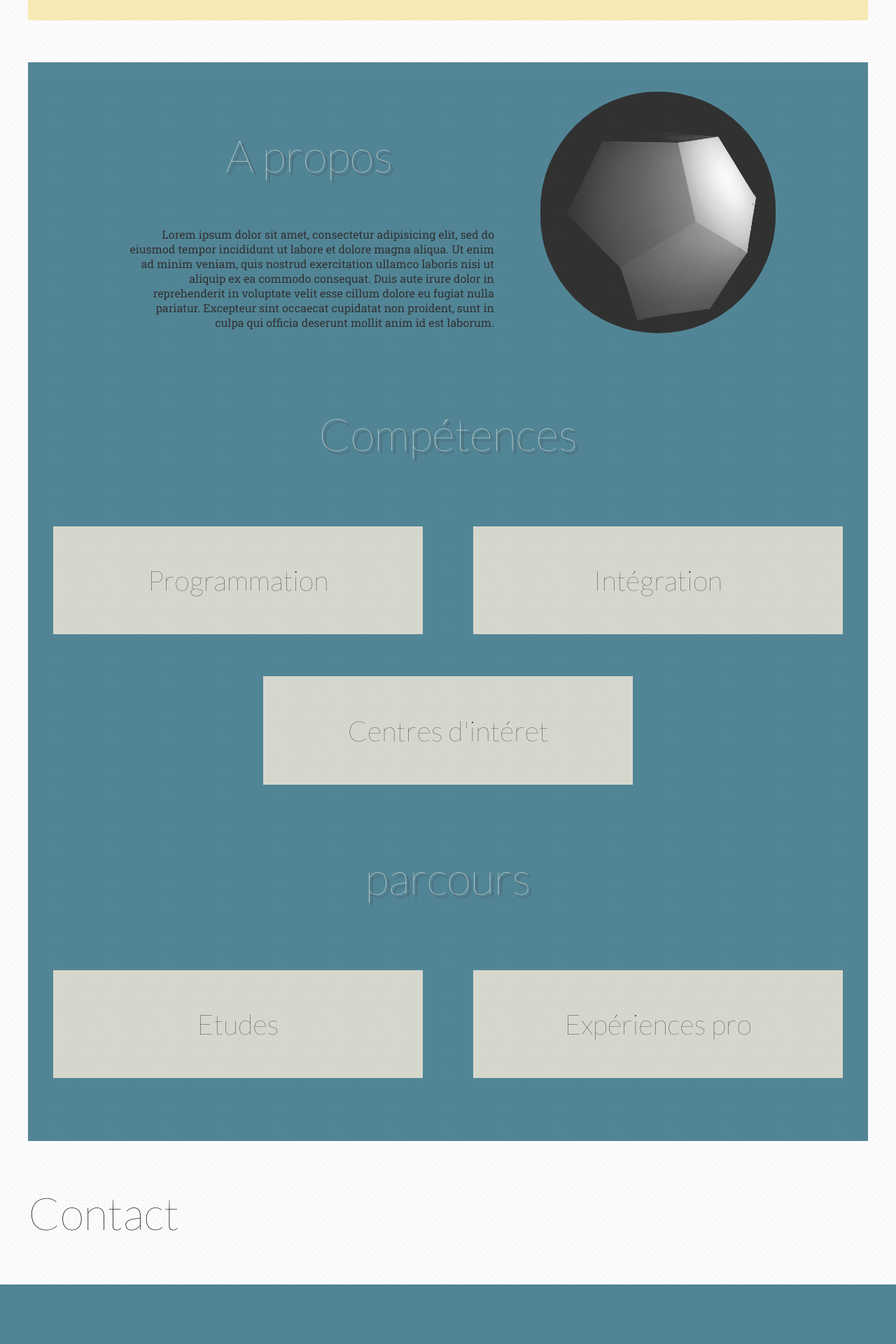
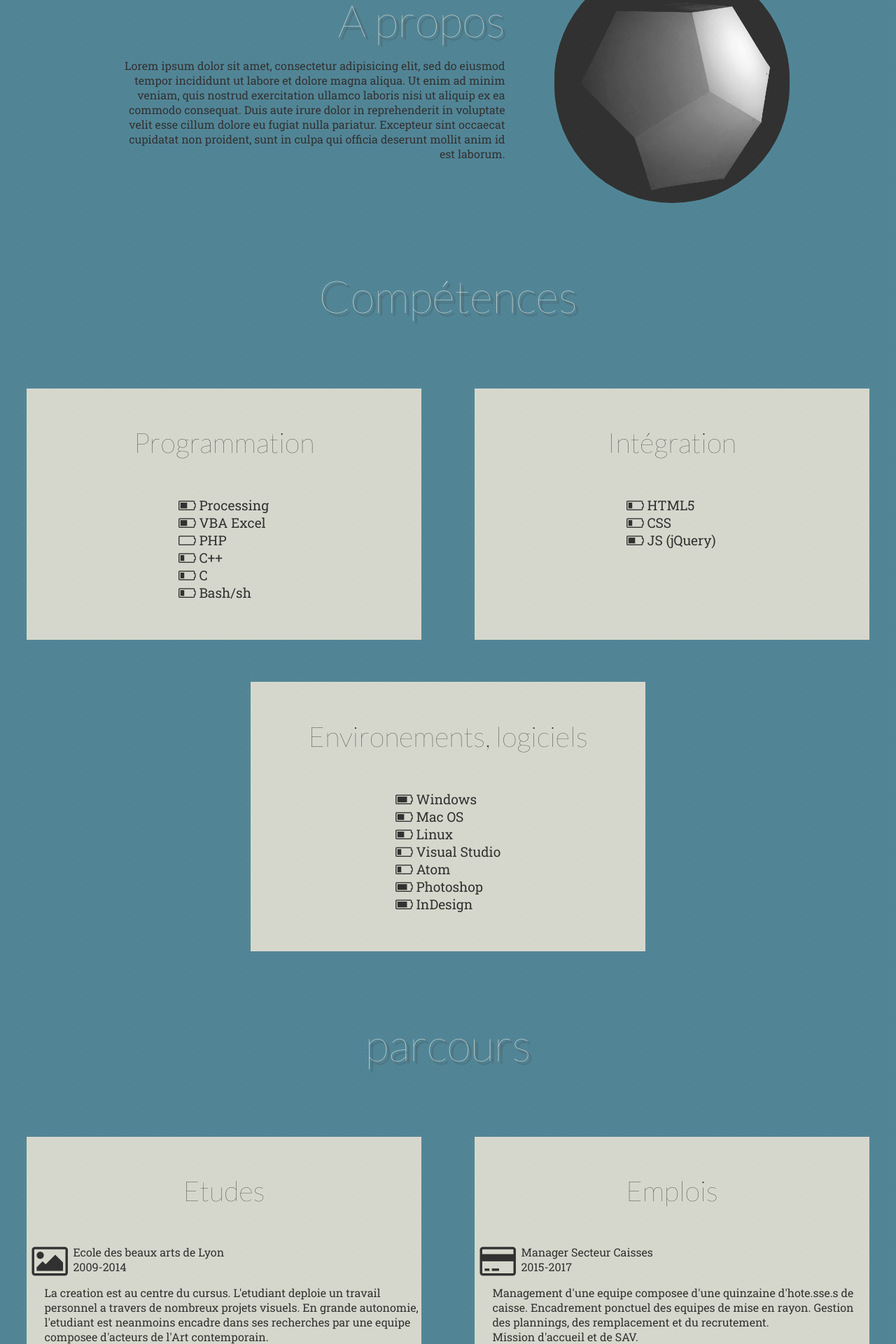
Before and after one commit to QuentinBouvier/portfolio, a PHP site: page / in a window 1280 px wide. Shown: the part 1925-3845 px from the top of the page at 70% size. Before the commit the page ends 3760 px from the top, so only its background shows below. Run offline with PHP 8.4, Linux system fonts and the light colour scheme; some libraries are stand-ins or nearby versions.

Commit message:
fixed design and improved content

```diff
--- a/css/styles.css
+++ b/css/styles.css
@@ -133,6 +133,7 @@ div
 {
     width: 44%;
     margin: 30px 3%;
+    min-width: 480px;
 }
 
 .third-width
@@ -145,7 +146,7 @@ div
 .full-width
 {
     width: 100%;
-    max-width: 1200px;
+    min-width: 100%;
     overflow: hidden;
     margin: 0 auto;
 }
@@ -153,6 +154,7 @@ div
 .full-height
 {
     min-height: 100vh;
+    padding-top: 60px;
 }
 
 /*------------------------------------*/
@@ -291,6 +296,7 @@ nav li:hover a
     background-color: var(--color-complementary);
     opacity: 0.8;
     margin-top: 60px;
+    margin-bottom: 60px;
 }
 
 .section-2-background h3
@@ -298,16 +304,6 @@ nav li:hover a
     text-align: center;
     color: var(--color-light);
     text-shadow: 4px 4px 2px var(--color-dark);
-}
-
-.skills-container
-{
-    background-color: var(--color-light);
-}
-
-.skills-container h4
-{
-    text-align: center;
 }
 
 .about-me
@@ -331,13 +327,59 @@ nav li:hover a
 {
     border-radius: 200px;
     background-color: #000;
+    max-width: 336px;
+}
+
+.skills-container
+{
+    background-color: var(--color-light);
+}
+
+.skills-container h4
+{
+    text-align: center;
+}
+
+.skills-list
+{
+    position: relative;
+    text-align: justify;
+    font-size: 1.2em;
+    list-style-type: none;
+    left: 50%;
+    transform: translateX(-65px);
+    margin-bottom: 55px;
+}
+
+.skills-container .courses p
+{
+    margin-left: 25px;
 }
 
 /*------------------------------------*/
-/*    6.0 media queries               */
+/*    6.0    footer                   */
 /*------------------------------------*/
 
-@media screen and (max-width: 800px)
+.footer-background
 {
+    background-color: var(--color-dark);
+}
 
+.footer-background h3
+{
+    color: var(--color-light);
 }
+
+/*------------------------------------*/
+/*    7.0 media queries               */
+/*------------------------------------*/
+
+@media only screen
+and (min-widht: 320px)
+and (max-width: 568px)
+{
+    .third-width
+    {
+        min-width: 100%;
+    }
+}
--- a/index.html
+++ b/index.html
@@ -3,41 +3,33 @@
 
 <head>
     <meta charset="utf-8">
-
     <title>Quentin B. portfolio</title>
-
     <link rel="stylesheet" href="https://maxcdn.bootstrapcdn.com/font-awesome/4.7.0/css/font-awesome.min.css">
-
     <link href="https://fonts.googleapis.com/css?family=Lato:100,300|Roboto+Slab" rel="stylesheet">
-
     <link rel="stylesheet" href="./css/styles.css">
-
     <script type="text/javascript">
         var isScrolling = false;
+
     </script>
 </head>
 
 <body>
-    <nav class="full-width sticky-top" style="height: 60px;">
+    <nav class="full-width sticky-top">
         <div class="flex-container flex-justify-center flex-items-center">
             <ul class="flex-container flex-justify-left list-no-style navbar-container full-width">
                 <li class="topbar-link"><a href="javascript:void(0);">Accueil</a></li>
                 <li class="topbar-link"><a href="javascript:void(0);">Projets</a></li>
                 <li class="topbar-link"><a href="javascript:void(0);">CV</a></li>
                 <li class="topbar-link"><a href="javascript:void(0);">Contact</a></li>
-                <li class="topbar-link social-icon"><a href="javascript:void(0);"><i class="fa fa-lg fa-twitter-square" aria-hidden="true"></i></a>
-            </ul>
+                <li class="topbar-link social-icon"><a href="javascript:void(0);"><i class="fa fa-lg fa-twitter-square" aria-hidden="true"></i></a> </ul>
         </div>
     </nav>
-
     <header id="home">
         <div class="top-banner flex-container flex-justify-center flex-items-center">
-            <h1 class="banner-title">quentin b.<br>webDev</h1>
-        </div>
+            <h1 class="banner-title">quentin b.<br>webDev</h1> </div>
     </header>
-
     <main>
-        <section id="works" class="full-width section-1-background">
+        <section id="works" class="flex-container flex-justify-center flex-wrap flex-items-center full-width full-height section-1-background">
             <h3 class="full-width">Aperçu des projets</h2>
             <div class="flex-container flex-justify-center full-width flex-wrap main-work">
                 <div class="work-min-container third-width flex-container flex-justify-center flex-items-center">
@@ -55,57 +47,106 @@
         </section>
 
         <section id="curiculum" class="full-width full-height section-2-background">
-            <div class="flex-container flex-justify-center flex-items-center full-width about-me">
+            <div class="flex-container flex-justify-center flex-items-center flex-wrap-reverse full-width about-me">
                 <div class="half-width">
-                    <h3>A propos</h3>
-                    <p>Lorem ipsum dolor sit amet, consectetur adipisicing elit, sed do eiusmod tempor incididunt ut labore et dolore magna aliqua. Ut enim ad minim veniam, quis nostrud exercitation ullamco laboris nisi ut aliquip ex ea commodo consequat. Duis aute irure dolor in reprehenderit in voluptate velit esse cillum dolore eu fugiat nulla pariatur. Excepteur sint occaecat cupidatat non proident, sunt in culpa qui officia deserunt mollit anim id est laborum.<p></div>
-                <div class="myface-container third-width">
-                    <img src="./images/polyedreNB.jpg" alt="">
-                </div>
-
-                </div>
+                    <h3 class="full-width" style="text-align: right;">A propos</h3>
+            <p>Lorem ipsum dolor sit amet, consectetur adipisicing elit, sed do eiusmod tempor incididunt ut labore et dolore magna aliqua. Ut enim ad minim veniam, quis nostrud exercitation ullamco laboris nisi ut aliquip ex ea commodo consequat. Duis aute irure dolor in reprehenderit in voluptate velit esse cillum dolore eu fugiat nulla pariatur. Excepteur sint occaecat cupidatat non proident, sunt in culpa qui officia deserunt mollit anim id est laborum.</p>
+            </div>
+            <div class="myface-container third-width">
+                <img src="./images/polyedreNB.jpg" alt="">
+            </div>
             </div>
             <h3>Compétences</h3>
             <div class="flex-container flex-justify-center full-width flex-wrap">
                 <div class="skills-container half-width">
                     <h4>Programmation</h4>
+                    <ul class="skills-list">
+                        <li><i class="fa fa-battery-half" aria-hidden="true"></i> Processing</li>
+                        <li><i class="fa fa-battery-half" aria-hidden="true"></i> VBA Excel</li>
+                        <li><i class="fa fa-battery-empty" aria-hidden="true"></i> PHP</li>
+                        <li><i class="fa fa-battery-quarter" aria-hidden="true"></i> C++</li>
+                        <li><i class="fa fa-battery-quarter" aria-hidden="true"></i> C</li>
+                        <li><i class="fa fa-battery-quarter" aria-hidden="true"></i> Bash/sh</li>
+                    </ul>
                 </div>
                 <div class="skills-container half-width">
                     <h4>Intégration</h4>
+                    <ul class="skills-list">
+                        <li><i class="fa fa-battery-quarter" aria-hidden="true"></i> HTML5</li>
+                        <li><i class="fa fa-battery-quarter" aria-hidden="true"></i> CSS</li>
+                        <li><i class="fa fa-battery-half" aria-hidden="true"></i> JS (jQuery)</li>
+                    </ul>
                 </div>
                 <div class="skills-container half-width">
-                    <h4>Centres d'intéret</h4>
+                    <h4>Environements, logiciels</h4>
+                    <ul class="skills-list" style="transform: translateX(-75px)">
+                        <li><i class="fa fa-battery-three-quarters" aria-hidden="true"></i> Windows</li>
+                        <li><i class="fa fa-battery-half" aria-hidden="true"></i> Mac OS</li>
+                        <li><i class="fa fa-battery-half" aria-hidden="true"></i> Linux</li>
+                        <li><i class="fa fa-battery-quarter" aria-hidden="true"></i> Visual Studio</li>
+                        <li><i class="fa fa-battery-quarter" aria-hidden="true"></i> Atom</li>
+                        <li><i class="fa fa-battery-three-quarters" aria-hidden="true"></i> Photoshop</li>
+                        <li><i class="fa fa-battery-three-quarters" aria-hidden="true"></i> InDesign</li>
+                    </ul>
                 </div>
             </div>
             <h3>parcours</h3>
             <div class="flex-container flex-justify-center full-width flex-wrap">
                 <div class="skills-container half-width">
                     <h4>Etudes</h4>
+                    <ul class="courses">
+                        <li>
+                            <i class="fa fa-picture-o fa-3x" style="float:left; margin-left: 7px" aria-hidden="true"></i>
+                            <p style="margin-left: 66px;"> Ecole des beaux arts de Lyon <br>2009-2014</p>
+                            <p>La creation est au centre du cursus. L'etudiant deploie un travail personnel a travers de nombreux projets visuels. En grande autonomie, l'etudiant est neanmoins encadre dans ses recherches par une equipe composee d'acteurs de l'Art contemporain.</p>
+                        </li>
+                        <li>
+                            <i class="fa fa-flag fa-3x" style="float:left; margin-left: 7px" aria-hidden="true"></i>
+                            <p style="margin-left: 66px;">Japonais<br>2007-2009</p>
+                            <p>Etudes de langues a la fac de Grenoble III (LEA) puis Lyon III (LLCE). Apprentissage de la langue et de la culture japonaise.</p>
+                        </li>
+                    </ul>
                 </div>
                 <div class="skills-container half-width">
-                    <h4>Expériences pro</h4>
+                    <h4>Emplois</h4>
+                    <ul class="courses">
+                        <li>
+                            <i class="fa fa-credit-card fa-3x" style="float:left; margin-left: 7px" aria-hidden="true"></i>
+                            <p style="margin-left: 66px;">Manager Secteur Caisses <br>2015-2017</p>
+                            <p>Management d'une equipe composee d'une quinzaine d'hote.sse.s de caisse. Encadrement ponctuel des equipes de mise en rayon. Gestion des plannings, des remplacement et du recrutement. <br>Mission d'accueil et de SAV. <br>Utilisation des bases d'articles et maintenance informatique de base sur les caisses. <br>Gestion de l'affichage commercial en surface de vente.</p>
+                        </li>
+                    </ul>
                 </div>
-                <div class="skills-container half-width"></div>
+                <div class="skills-container half-width">
+                    <h4>Centres d'intéret</h4>
+                    <ul class="skills-list" style="transform: translateX(-147px)">
+                        <li><i class="fa fa-headphones" aria-hidden="true"></i> Musique</li>
+                        <li><i class="fa fa-music" aria-hidden="true"></i> Guitare</li>
+                        <li><i class="fa fa-laptop" aria-hidden="true"></i> Informatique/programmation</li>
+                        <li><i class="fa fa-gamepad" aria-hidden="true"></i> Jeux video</li>
+                        <li><i class="fa fa-comments" aria-hidden="true"></i> Bande dessinee</li>
+                        <li><i class="fa fa-video-camera" aria-hidden="true"></i> Cinema</li>
+                        <li><i class="fa fa-paint-brush" aria-hidden="true"></i> Art contemporain</li>
+                        <li><i class="fa fa-camera" aria-hidden="true"></i> Photographie</li>
+                    </ul>
+                </div>
             </div>
         </section>
     </main>
 
+
+
     <footer id="contact">
-        <div class="full-width">
-            <h3>Contact</h3>
-        </div>
-        <div class="full-width">
-
-        </div>
+        <div class="full-width footer-background">
+            <h3>Contact</h3> </div>
+        <div class="full-width"> </div>
     </footer>
 
+
+
     <script src="https://code.jquery.com/jquery-3.2.1.min.js" integrity="sha256-hwg4gsxgFZhOsEEamdOYGBf13FyQuiTwlAQgxVSNgt4=" crossorigin="anonymous"></script>
-
-    <script type="text/javascript" src="./js/scroller.js">
-    </script>
-    <script type="text/javascript" src="./js/script.js">
-    </script>
-
+    <script type="text/javascript" src="./js/scroller.js"></script>
+    <script type="text/javascript" src="./js/script.js"></script>
 </body>
 
 </html>
```
Also changed, not shown: other parts of css/styles.css (+15 -12 lines), images/banner-col.jpg (added), images/banner-nb.jpg (added).
